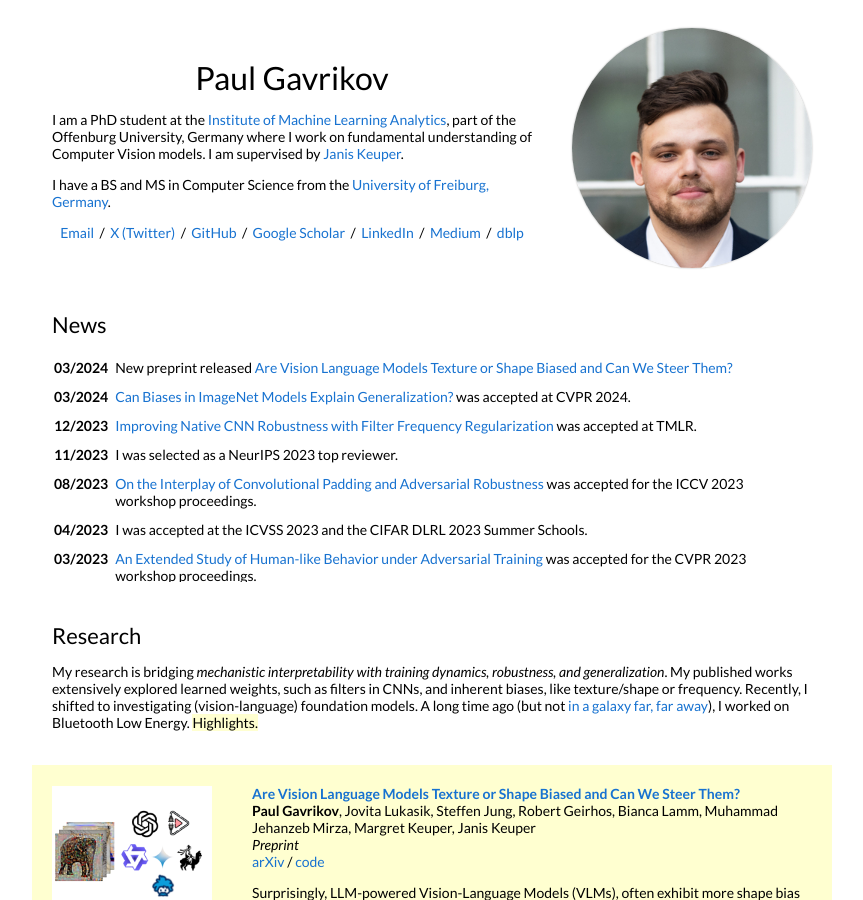
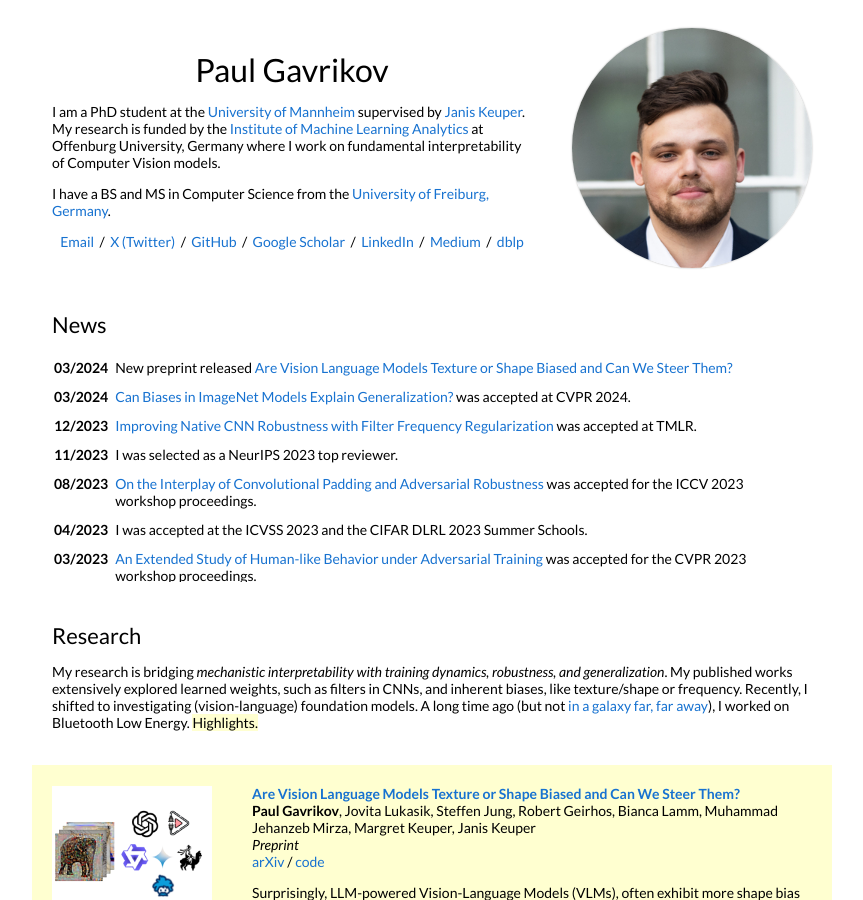
Before and after one commit to paulgavrikov/paulgavrikov.github.io, a Jekyll site: the page built from _posts/2018-05-15-intro.markdown, in a window 1280 px wide and 900 px high. Shown: the whole window, without its empty margins (208-1071 px from the left). Built offline with Jekyll 4.4.1, drawn with Linux system fonts in a browser that asks for light colours; some of the changed text lies outside the part shown.

Commit message:
updating intro

```diff
--- a/_layouts/default.html
+++ b/_layouts/default.html
@@ -34,7 +34,7 @@
                 Paul Gavrikov
               </h1>
               <p>
-                I am a PhD student at the <a href="https://imla.hs-offenburg.de/">Institute of Machine Learning Analytics</a>, part of the Offenburg University, Germany where I work on fundamental understanding of Computer Vision models. I am supervised by <a href="https://www.keuper-labs.org/">Janis Keuper</a>.
+                I am a PhD student at the <a href="https://www.uni-mannheim.de/dws/">University of Mannheim</a> supervised by <a href="https://www.keuper-labs.org/">Janis Keuper</a>. My research is funded by the <a href="https://imla.hs-offenburg.de/">Institute of Machine Learning Analytics</a> at Offenburg University, Germany where I work on fundamental interpretability of Computer Vision models.
               <p>
               </p>
                 I have a BS and MS in Computer Science from the <a href="https://uni-freiburg.de">University of Freiburg, Germany</a>.
@@ -129,7 +129,7 @@
                       <li>Accepted into the CIFAR and Vector Institute DLRL 2023 Summer School in Montreal</li>
                       <li>Accepted and attended the ICVSS 2023 Summer School in Sicily</li>
                       <li>Top-20 at the CVPR 2022 Art of Robustness Challenge</li>
-                      <li>Best Paper Award at APWiMob 2019.</li>
+                      <li>Best Paper Award at APWiMob 2019</li>
                     </td>
                 </tr>
                 <tr>
```
